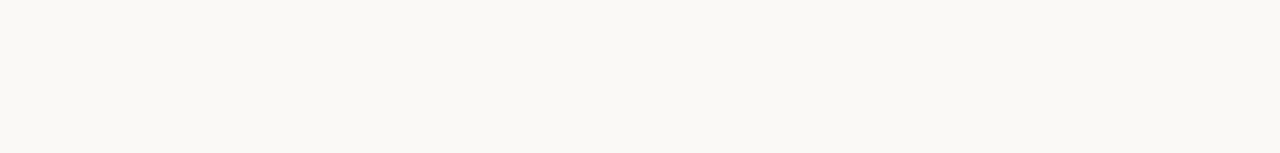
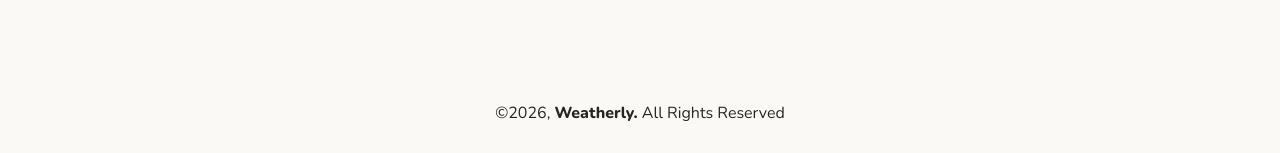
Before and after one commit to giannidylancbhg/weatherly, a React (Vite) app: page / in a window 1280 px wide. Shown: the part 644-797 px from the top of the page. Built offline with nearby package versions, Linux system fonts and the light colour scheme; no server answers.

Commit message:
feat: add footer

```diff
--- a/src/App.jsx
+++ b/src/App.jsx
@@ -1,5 +1,6 @@
 import "./assets/styles/global.css";
 import "./assets/styles/variable.css";
+import Footer from "./components/Footer/Footer";
 import Header from "./components/Header/Header";
 import ScrollToTopButton from "./components/UI/ScrollToTopButton/ScrollToTopButton";
 import Weather from "./components/Weather/Weather";
@@ -15,6 +16,7 @@ function App() {
         <Header />
         <Weather />
       </WeatherProvider>
+      <Footer />
 
       {scrollPosition > 100 ? <ScrollToTopButton /> : <></>}
     </div>
--- /dev/null
+++ b/src/components/Footer/Footer.css
@@ -0,0 +1,11 @@
+.footer {
+  display: flex;
+  justify-content: center;
+  align-items: center;
+
+  padding: 2rem;
+}
+
+.footer span {
+  font-weight: 800;
+}
--- /dev/null
+++ b/src/components/Footer/Footer.jsx
@@ -0,0 +1,9 @@
+import "./Footer.css";
+
+export default function Footer() {
+  return (
+    <footer className="footer">
+      &copy;2026,&nbsp;<span>Weatherly.</span>&nbsp;All Rights Reserved
+    </footer>
+  );
+}
```
